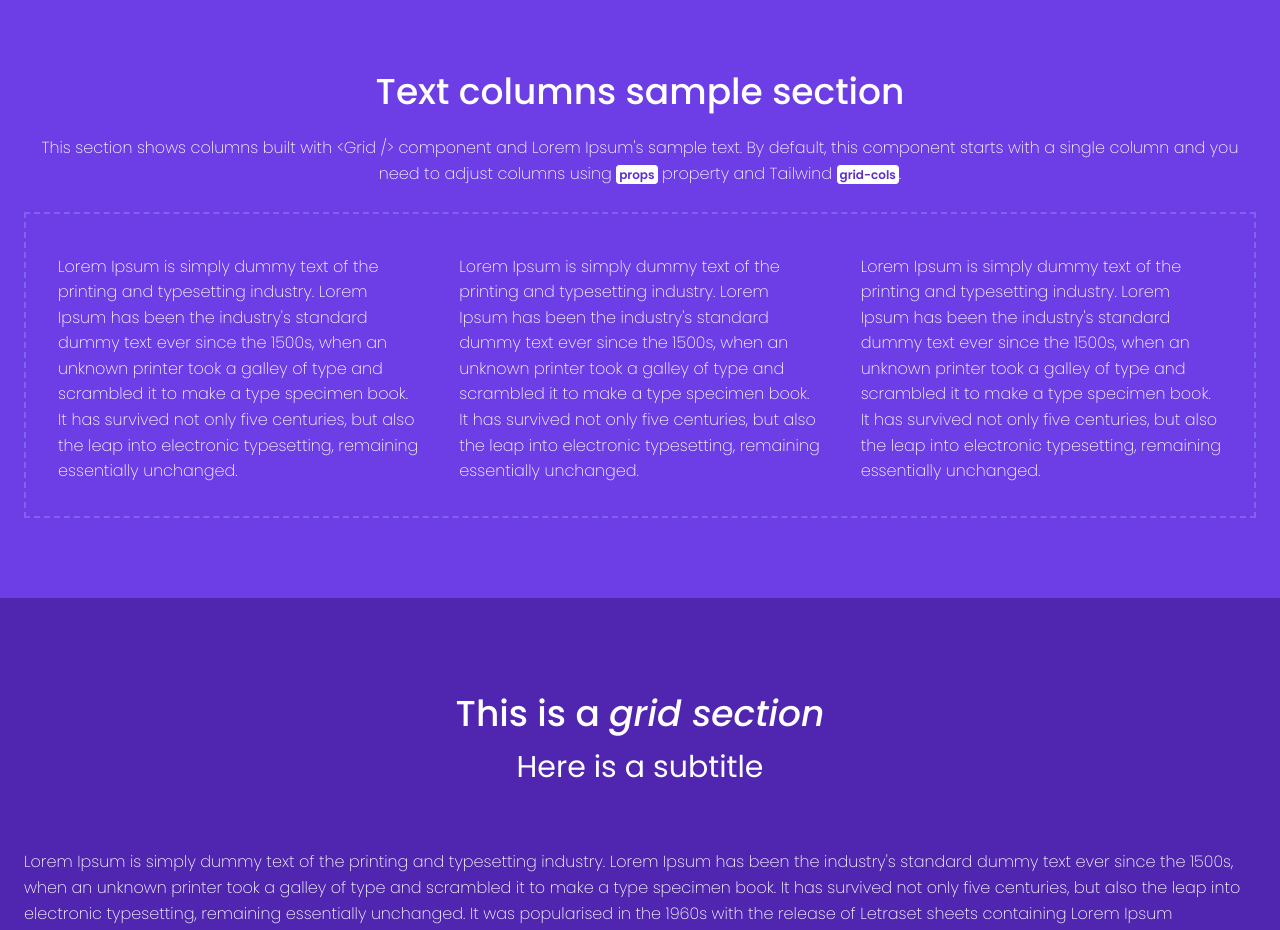
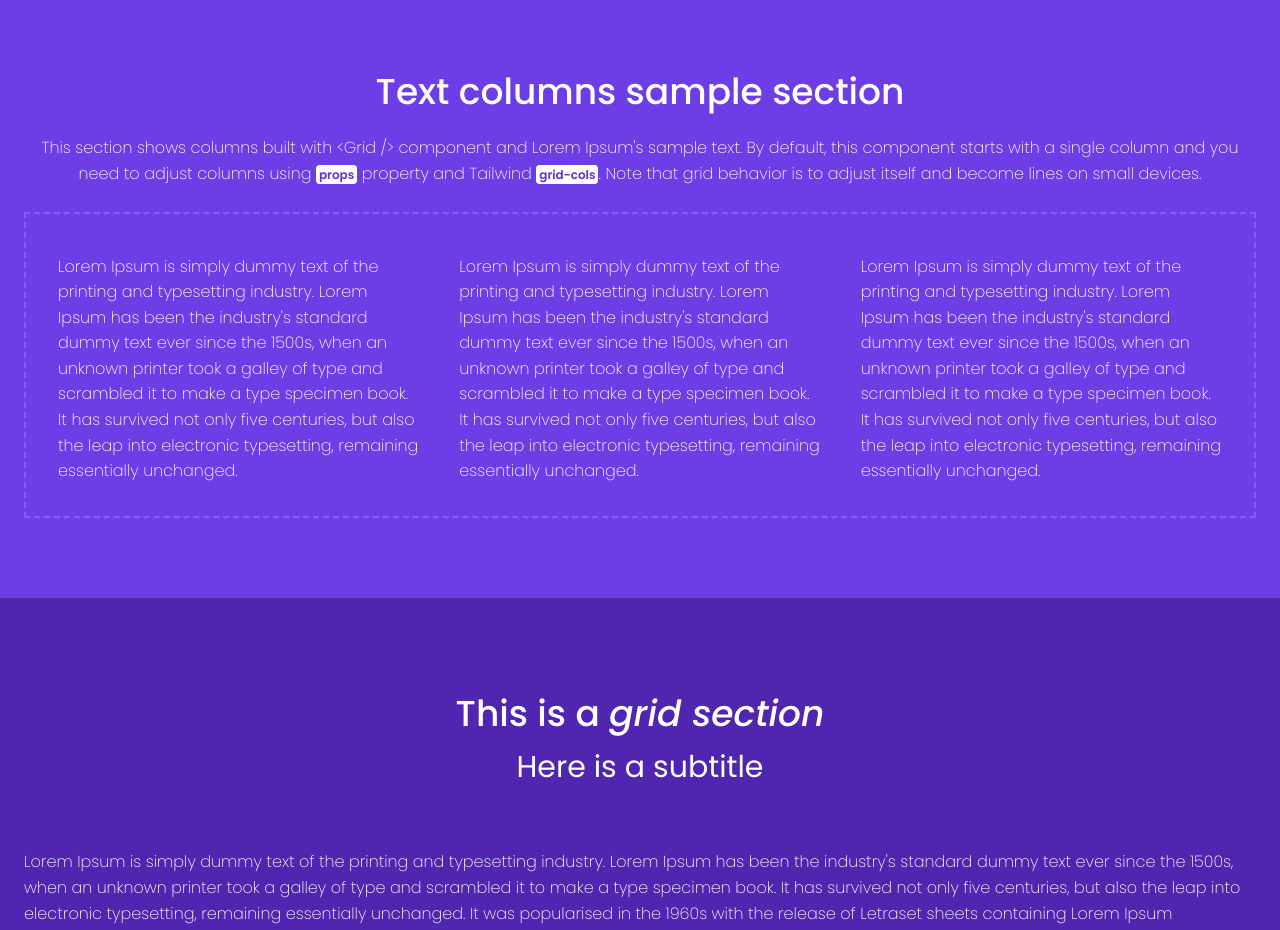
Before and after one commit to allrox/allrox-ui-kit, a Next.js app: page / in a window 1280 px wide. Shown: the part 1900-2830 px from the top of the page. Built offline with nearby package versions, Linux system fonts and the light colour scheme.

Commit message:
Ajuste de conteúdo na seção sobre o componente Grid

```diff
--- a/src/app/page.js
+++ b/src/app/page.js
@@ -70,7 +70,7 @@ export default function Home() {
 
       <Section id="columns" >
         <h2 className="text-center">Text columns sample section</h2>
-        <p className="text-center">This section shows columns built with {`<Grid />`} component and Lorem Ipsum&apos;s sample text. By default, this component starts with a single column and you need to adjust columns using <span className="property">props</span> property and Tailwind <span className="property">grid-cols</span>.</p>
+        <p className="text-center">This section shows columns built with {`<Grid />`} component and Lorem Ipsum&apos;s sample text. By default, this component starts with a single column and you need to adjust columns using <span className="property">props</span> property and Tailwind <span className="property">grid-cols</span>. Note that grid behavior is to adjust itself and become lines on small devices.</p>
         <Spacing bottom={sm} />
         <Grid props="md:grid-cols-3 border border-2 border-primary-500 border-dashed px-8 pb-8">
           <p>Lorem Ipsum is simply dummy text of the printing and typesetting industry. Lorem Ipsum has been the industry&apos;s standard dummy text ever since the 1500s, when an unknown printer took a galley of type and scrambled it to make a type specimen book. It has survived not only five centuries, but also the leap into electronic typesetting, remaining essentially unchanged. </p>
```
